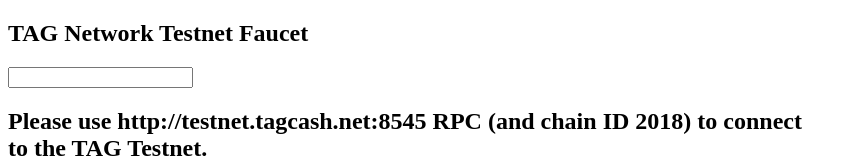
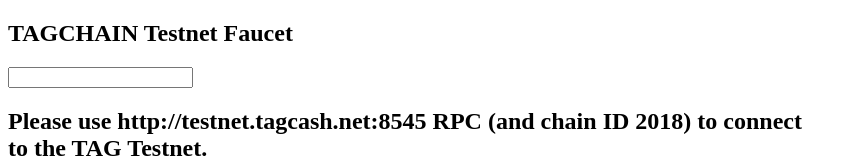
Before and after one commit to tagcoin/tag-faucet, a website: page public/index.html in a window 1280 px wide. Shown: the top 160 px of the page, without its empty margins (0-855 px from the left). Drawn offline with Linux system fonts and the light colour scheme; files that its build step writes are made by us from their sources.

Commit message:
tagchain

```diff
--- a/public/index.html
+++ b/public/index.html
@@ -20,7 +20,7 @@
     <section class="content">
       <form action="/" method="POST" id="faucetForm">
         <div class="request-tokens">
-          <h1>TAG Network Testnet Faucet</h1>
+          <h1>TAGCHAIN Testnet Faucet</h1>
             <input type="text" id="receiver" name="receiver" />
             <h2>
               Please use http://testnet.tagcash.net:8545 RPC (and chain ID 2018) to connect<br>
```
